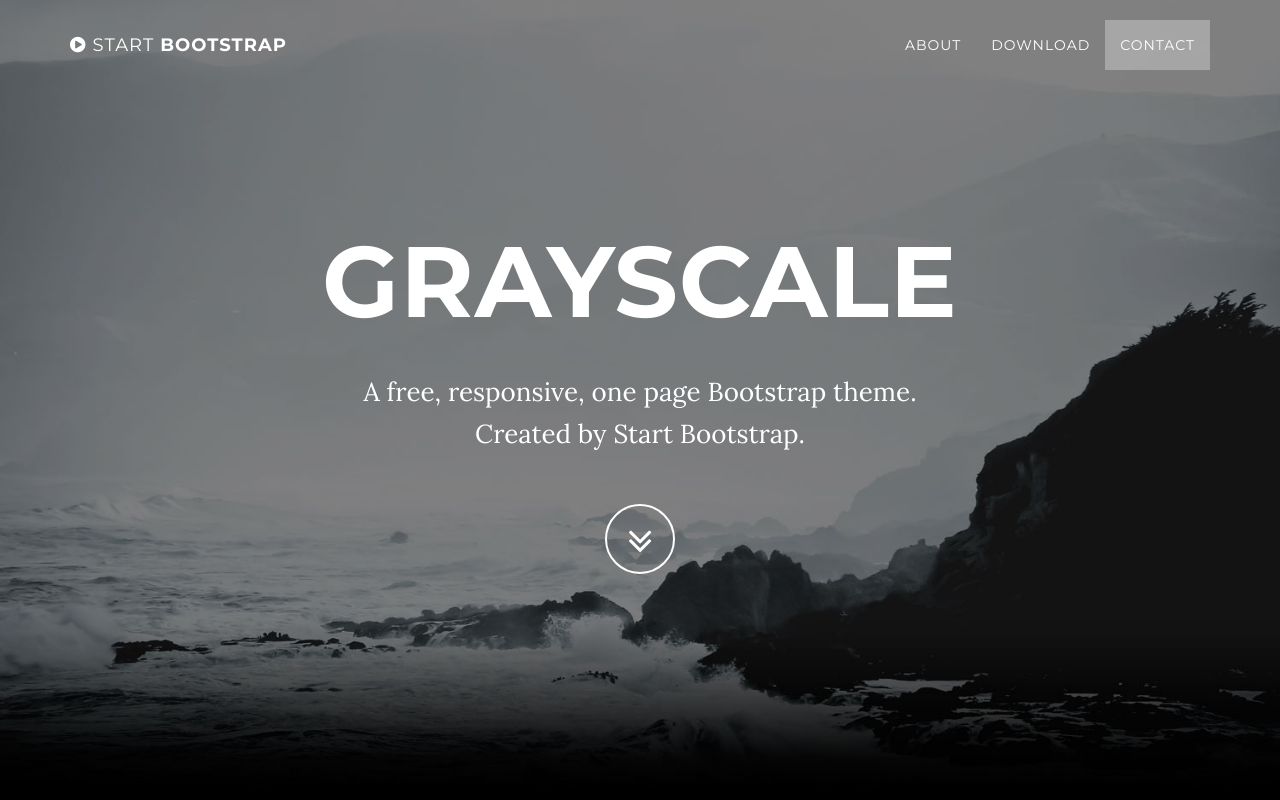
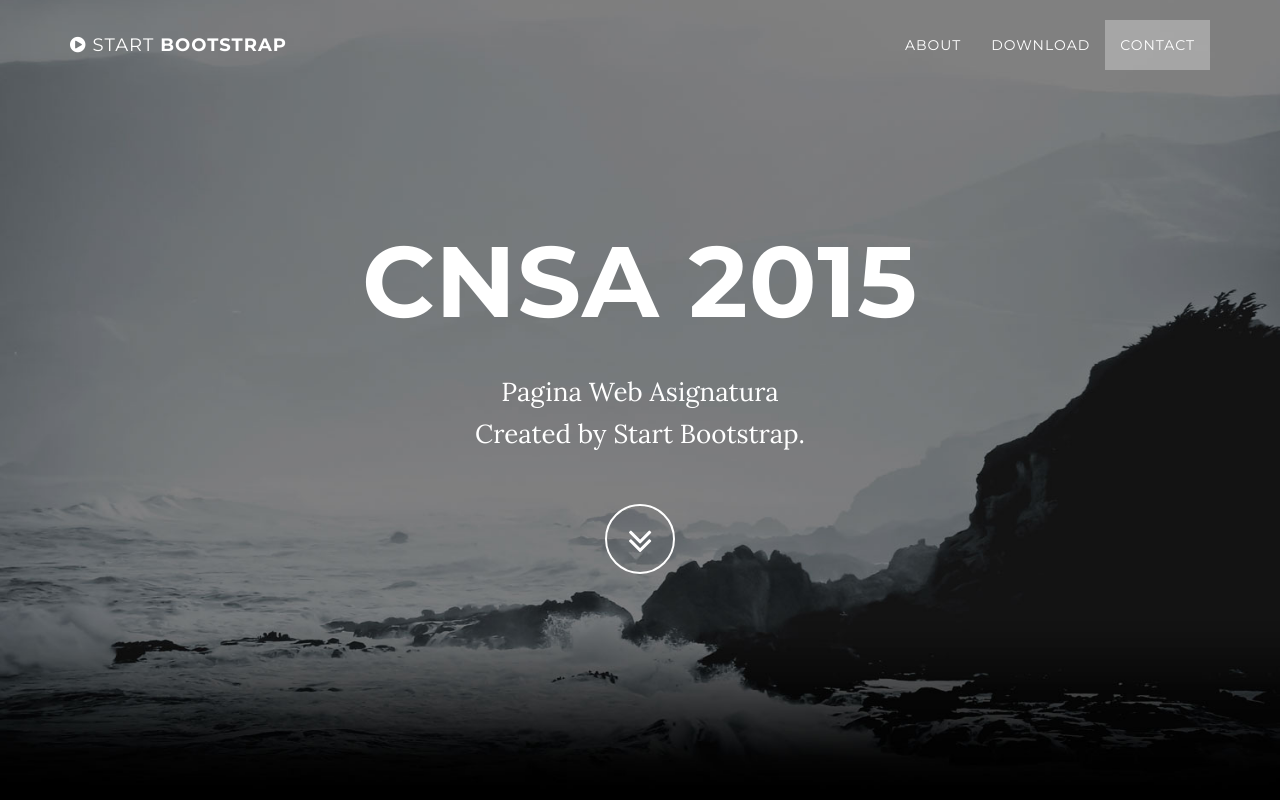
Before and after one commit to cnsa2015/cnsa-roberto, a plain HTML site: page index.html in a window 1280 px wide. Shown: the top 800 px of the page. Drawn offline with Linux system fonts and the light colour scheme; some packages are replaced by stand-ins of ours.

Commit message:
index.html modificado

```diff
--- a/index.html
+++ b/index.html
@@ -74,8 +74,8 @@
             <div class="container">
                 <div class="row">
                     <div class="col-md-8 col-md-offset-2">
-                        <h1 class="brand-heading">Grayscale</h1>
-                        <p class="intro-text">A free, responsive, one page Bootstrap theme.<br>Created by Start Bootstrap.</p>
+                        <h1 class="brand-heading">CNSA 2015</h1>
+                        <p class="intro-text">Pagina Web Asignatura<br>Created by Start Bootstrap.</p>
                         <a href="#about" class="btn btn-circle page-scroll">
                             <i class="fa fa-angle-double-down animated"></i>
                         </a>
```
